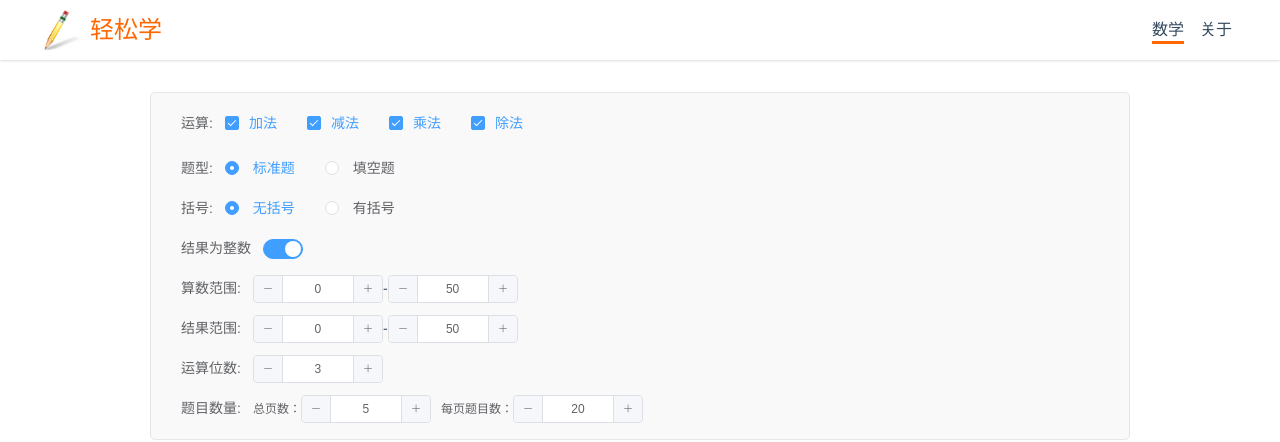
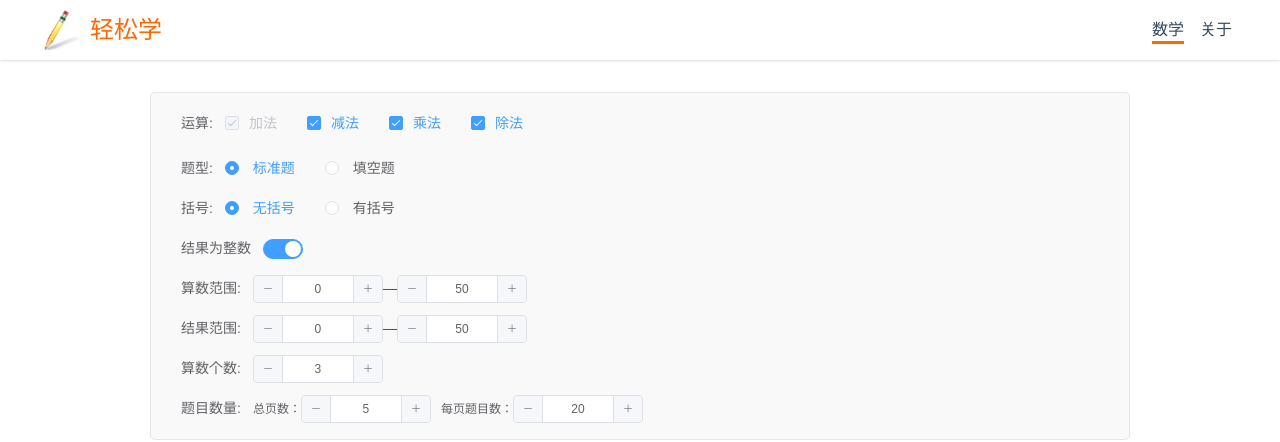
Before and after one commit to leanfish2011/e-learn, a Vue app: page /#/ in a window 1280 px wide. Shown: the top 442 px of the page. Built offline with nearby package versions, Linux system fonts and the light colour scheme.

Commit message:
feat:use frame

```diff
--- a/src/components/math/Option.vue
+++ b/src/components/math/Option.vue
@@ -4,7 +4,7 @@
       <el-form :model="optionModel">
         <el-form-item label="运算:">
           <el-checkbox-group v-model="optionModel.opeList">
-            <el-checkbox label="+" name="type">
+            <el-checkbox label="+" name="type" disabled>
               加法
             </el-checkbox>
             <el-checkbox label="-" name="type">
@@ -51,7 +51,7 @@
               size="mini"
               label="最小值"
           />
-          <span>-</span>
+          <span>—</span>
           <el-input-number
               v-model="optionModel.paraMax"
               size="mini"
@@ -65,7 +65,7 @@
               size="mini"
               label="最小值"
           />
-          <span>-</span>
+          <span>—</span>
           <el-input-number
               v-model="optionModel.resultMax"
               size="mini"
@@ -73,13 +73,13 @@
           />
         </el-form-item>
 
-        <el-form-item label="运算位数:">
+        <el-form-item label="算数个数:">
           <el-input-number
               v-model="optionModel.numCount"
               :min="2"
-              :max="10"
+              :max="5"
               size="mini"
-              label="运算位数"
+              label="算数个数"
           />
         </el-form-item>
 
```
